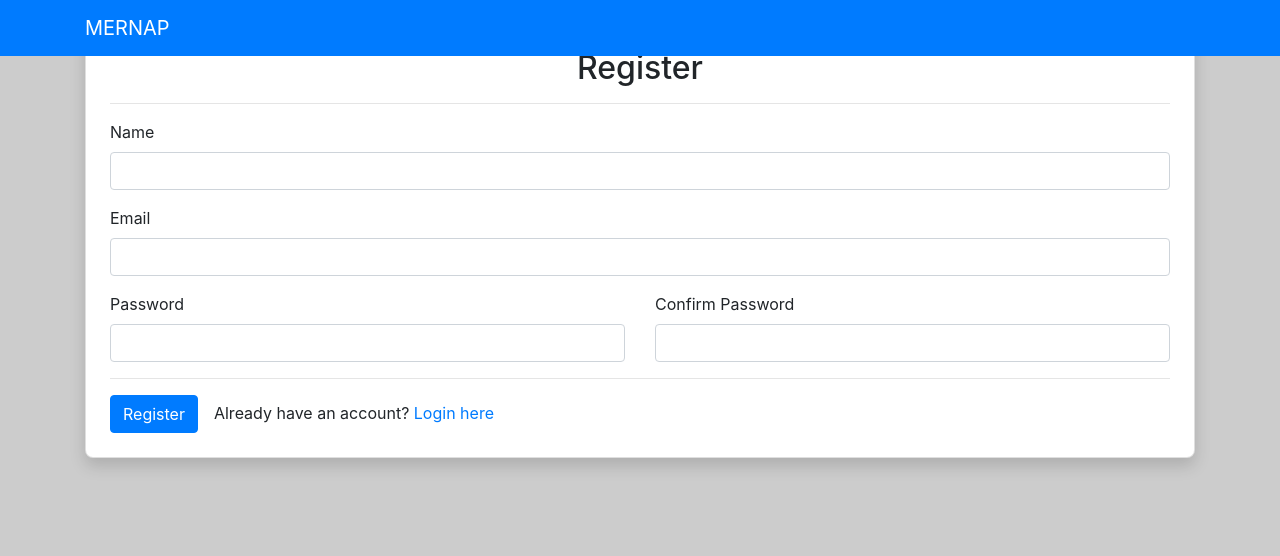
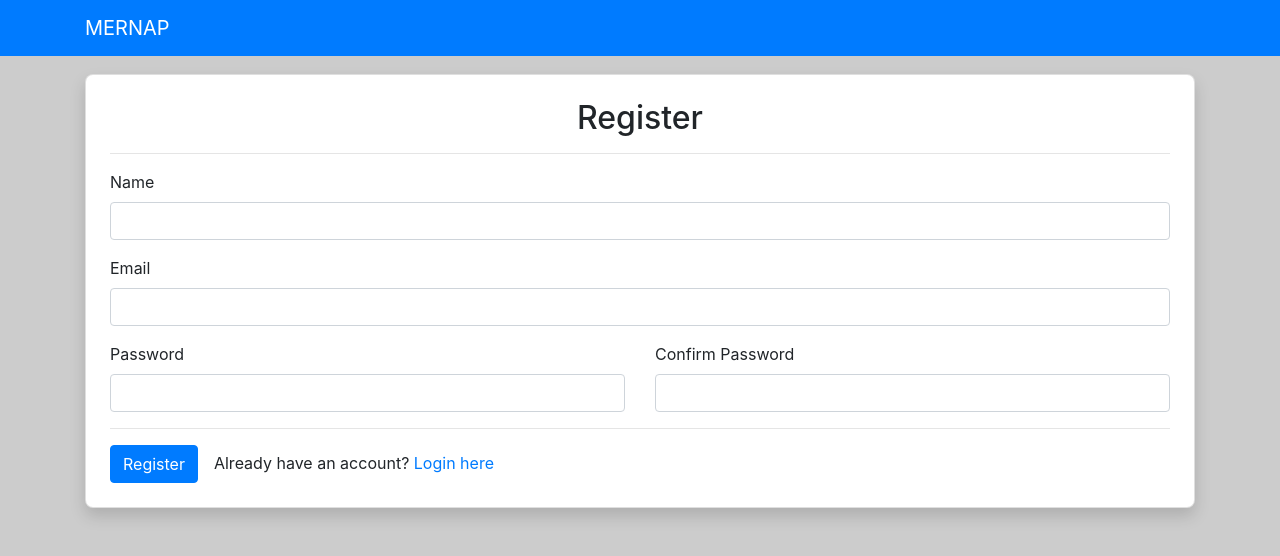
Before and after one commit to vtiron2002/mernap, a React (Create React App) app in the folder client/: page /register in a window 1280 px wide. Shown: the top 556 px of the page. Built offline with nearby package versions, Linux system fonts and the light colour scheme.

Commit message:
fixed login and register container position with fixed header

```diff
--- a/client/src/pages/Register.js
+++ b/client/src/pages/Register.js
@@ -40,7 +40,7 @@
 
 	if (!localStorage.token) {
 		return (
-			<div className='container my-4 d-flex align-items-center justify-content-center'>
+			<div className='register container my-4 d-flex align-items-center justify-content-center'>
 				<div className='card p-4 w-100 shadow'>
 					<h2 className='text-center m-0'>Register</h2>
 					<hr />
--- a/client/src/styles/custom.css
+++ b/client/src/styles/custom.css
@@ -13,6 +13,12 @@
 	flex-direction: column;
 	flex: 1;
 }
+
+.login, .register, .dashboardContainer {
+	position: relative;
+	top: 50px
+}
+
 .card {
 	border-radius: 8px !important;
 	box-shadow: 0 0 10px 4px rgba(0, 0, 0, 0.1);
@@ -42,13 +48,11 @@
 
 .dashboardContainer {
 	display: grid;
-	position: relative;
 	gap: var(--gridGap);
 	grid-template-columns: 1fr;
 	grid-template-rows: repeat(auto-fit, minmax(1fr, 350px));
 	margin: 2rem auto;
 	width: 1140px;
-	top: 50px
 }
 
 .profileInfoContainer {
```
